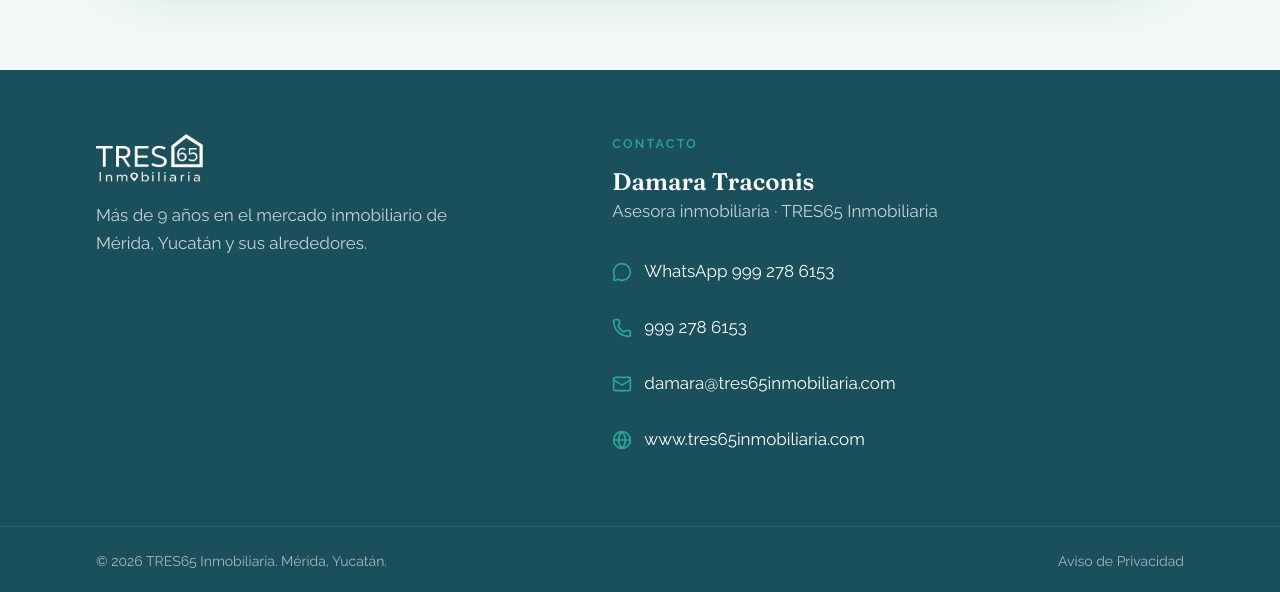
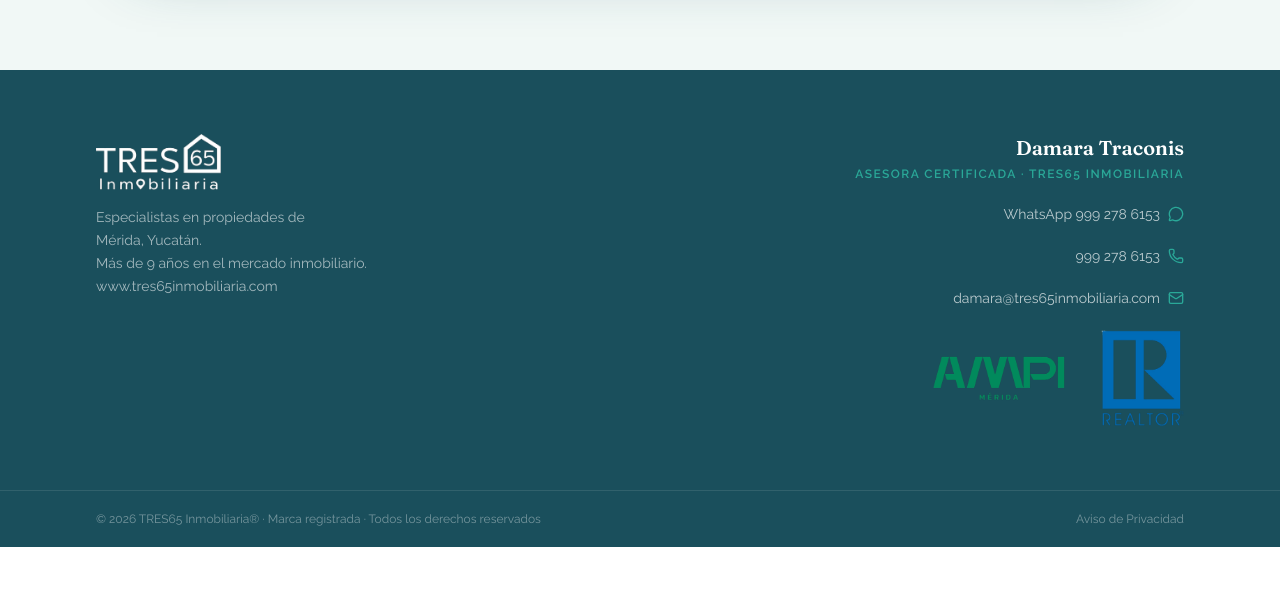
Before and after one commit to Tres65Inmobiliaria/landing-inversion-merida, a Next.js app: page / in a window 1280 px wide. Shown: the part 4632-5224 px from the top of the page. After the commit the page ends 5179 px from the top, so only its background shows below. Built offline with nearby package versions, Linux system fonts and the light colour scheme; no server answers.

Commit message:
feat(footer): pie como el de los análisis (asesora a la derecha con logos AMPI y REALTOR)
Co-Authored-By: Claude Opus 5.5 <noreply@anthropic.com>

```diff
--- a/src/components/landing/Footer.tsx
+++ b/src/components/landing/Footer.tsx
@@ -1,63 +1,66 @@
 import Image from "next/image";
 import Link from "next/link";
-import { Globe, Mail, MessageCircle, Phone } from "lucide-react";
+import { Mail, MessageCircle, Phone } from "lucide-react";
+import logosAmpiRealtor from "@/assets/logos-ampi-realtor.png";
 import logoWhite from "@/assets/logo-tres65-blanco.png";
 import { container } from "@/components/ui";
 import { AGENT, GENERIC_WHATSAPP_MESSAGE, SITE, whatsappUrl } from "@/config/site";
 
+/** Mismo esquema que el pie de los análisis comparativos de TRES65: marca a la
+ * izquierda; asesora, contacto y logos AMPI / REALTOR alineados a la derecha. */
 export function Footer() {
   const year = new Date().getFullYear();
+  const link = "inline-flex min-h-10 items-center gap-2 hover:text-white md:flex-row-reverse";
   return (
     <footer id="contacto" className="bg-profundo text-white">
-      <div className={`${container} grid gap-10 py-14 md:grid-cols-[1fr_1.2fr] md:py-16`}>
+      <div className={`${container} flex flex-col gap-10 py-14 md:flex-row md:items-start md:justify-between md:py-16`}>
         <div>
-          <Image src={logoWhite} alt="TRES65 Inmobiliaria" className="h-12 w-auto" />
-          <p className="mt-5 max-w-sm text-white/75">
-            Más de {SITE.yearsOfExperience} años en el mercado inmobiliario de {SITE.city} y sus alrededores.
+          <Image src={logoWhite} alt="TRES65 Inmobiliaria" className="h-14 w-auto" />
+          <p className="mt-4 max-w-xs text-sm leading-relaxed text-white/60">
+            Especialistas en propiedades de
+            <br />
+            {SITE.city}.
+            <br />
+            Más de {SITE.yearsOfExperience} años en el mercado inmobiliario.
+            <br />
+            <a href={SITE.website} target="_blank" rel="noopener noreferrer" className="hover:text-white">
+              www.tres65inmobiliaria.com
+            </a>
           </p>
         </div>
 
-        <div>
-          <p className="eyebrow !text-acento">Contacto</p>
-          <p className="mt-3 font-serif text-2xl font-semibold">{AGENT.name}</p>
-          <p className="text-white/75">{AGENT.role} · TRES65 Inmobiliaria</p>
-          <ul className="mt-6 grid gap-3">
+        <div className="md:text-right">
+          <p className="font-serif text-xl font-semibold">{AGENT.name}</p>
+          <p className="mt-1 text-xs font-semibold tracking-[0.12em] text-acento uppercase">
+            Asesora certificada · TRES65 Inmobiliaria
+          </p>
+          <ul className="mt-3 grid gap-0.5 text-sm text-white/70 md:justify-items-end">
             <li>
-              <a
-                className="inline-flex min-h-11 items-center gap-3 hover:text-acento"
-                href={whatsappUrl(AGENT.whatsapp, GENERIC_WHATSAPP_MESSAGE)}
-                target="_blank"
-                rel="noopener noreferrer"
-              >
-                <MessageCircle aria-hidden className="size-5 text-acento" /> WhatsApp {AGENT.phoneDisplay}
+              <a className={link} href={whatsappUrl(AGENT.whatsapp, GENERIC_WHATSAPP_MESSAGE)} target="_blank" rel="noopener noreferrer">
+                <MessageCircle aria-hidden className="size-4 text-acento" /> WhatsApp {AGENT.phoneDisplay}
               </a>
             </li>
             <li>
-              <a className="inline-flex min-h-11 items-center gap-3 hover:text-acento" href={`tel:+52${AGENT.phoneDisplay.replace(/\s/g, "")}`}>
-                <Phone aria-hidden className="size-5 text-acento" /> {AGENT.phoneDisplay}
+              <a className={link} href={`tel:+52${AGENT.phoneDisplay.replace(/\s/g, "")}`}>
+                <Phone aria-hidden className="size-4 text-acento" /> {AGENT.phoneDisplay}
               </a>
             </li>
             <li>
-              <a className="inline-flex min-h-11 items-center gap-3 break-all hover:text-acento" href={`mailto:${AGENT.email}`}>
-                <Mail aria-hidden className="size-5 shrink-0 text-acento" /> {AGENT.email}
-              </a>
-            </li>
-            <li>
-              <a
-                className="inline-flex min-h-11 items-center gap-3 hover:text-acento"
-                href={SITE.website}
-                target="_blank"
-                rel="noopener noreferrer"
-              >
-                <Globe aria-hidden className="size-5 text-acento" /> www.tres65inmobiliaria.com
+              <a className={`${link} break-all`} href={`mailto:${AGENT.email}`}>
+                <Mail aria-hidden className="size-4 shrink-0 text-acento" /> {AGENT.email}
               </a>
             </li>
           </ul>
+          <Image
+            src={logosAmpiRealtor}
+            alt="AMPI Mérida y REALTOR"
+            className="mt-3 h-20 w-auto md:ml-auto md:h-24"
+          />
         </div>
       </div>
       <div className="border-t border-white/10">
-        <div className={`${container} flex flex-col gap-2 py-6 text-sm text-white/60 sm:flex-row sm:justify-between`}>
-          <p>© {year} TRES65 Inmobiliaria. Mérida, Yucatán.</p>
+        <div className={`${container} flex flex-col gap-2 py-5 text-xs text-white/40 sm:flex-row sm:justify-between`}>
+          <p>© {year} TRES65 Inmobiliaria® · Marca registrada · Todos los derechos reservados</p>
           <Link href="/aviso-de-privacidad/" className="underline-offset-4 hover:text-white hover:underline">
             Aviso de Privacidad
           </Link>
```
Also changed, not shown: src/assets/logos-ampi-realtor.png (added).
